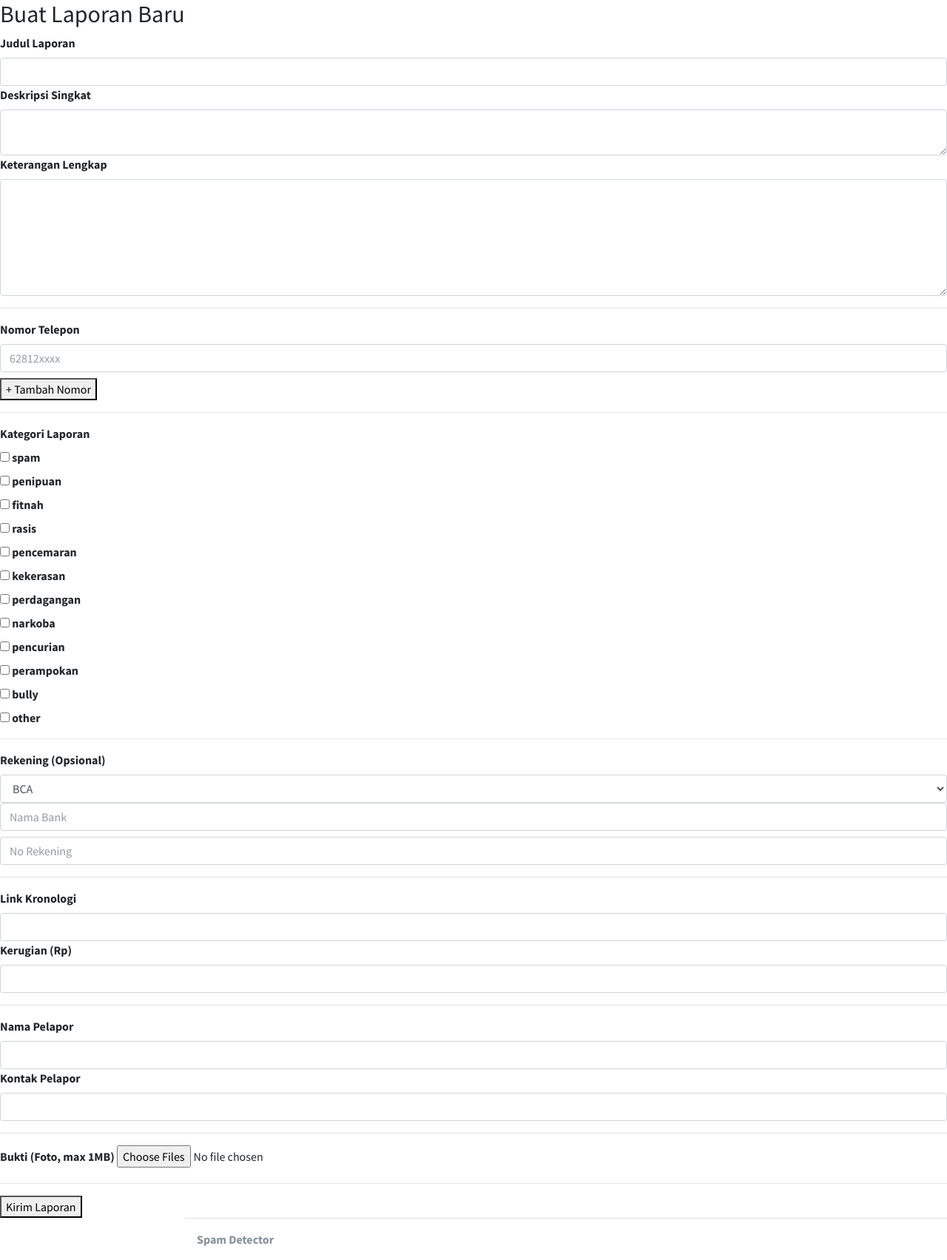
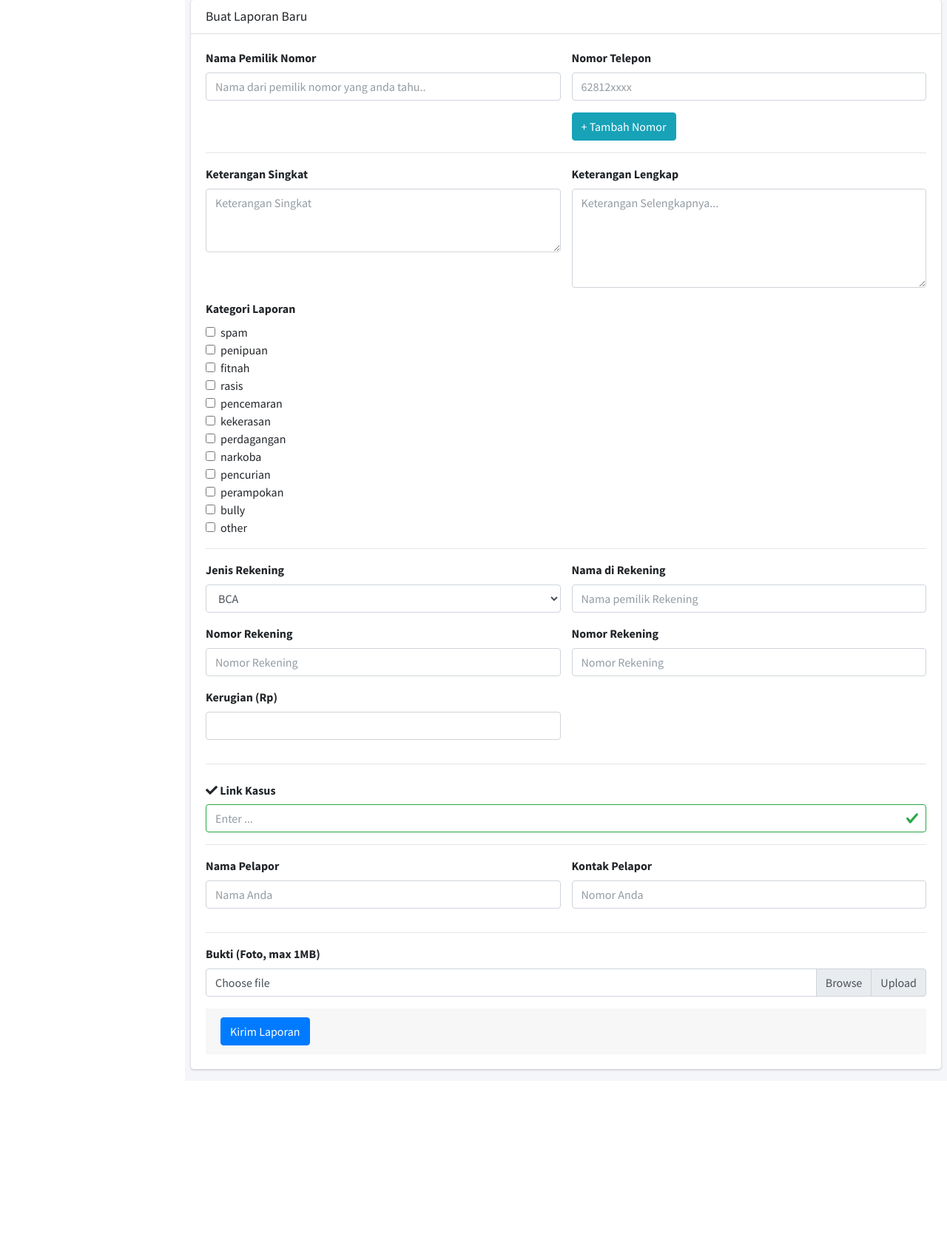
Before and after one commit to Bluecozza/ceknomor, a PHP site: page /report_new.php in a window 1280 px wide. Shown: the whole page at 74% size. After the commit the page ends 1448 px from the top, so only its background shows below. Run offline with PHP 8.4, Linux system fonts and the light colour scheme; data comes from the database, SQL or seed files in the repository; some libraries are stand-ins or nearby versions.

Commit message:
minor fix

```diff
--- a/admin/numbers.php
+++ b/admin/numbers.php
@@ -1,5 +1,5 @@
-<?php require_once __DIR__ . '/layout/header.php'; ?>
-<?php require_once __DIR__ . '/layout/sidebar.php'; ?>
+<?php require_once __DIR__ . '/_header.php'; ?>
+<?php require_once __DIR__ . '/_sidebar.php'; ?>
 <div class="content-wrapper p-3">
 
 <section class="content-header">
@@ -60,4 +60,4 @@ load();
 </section>
 
 </div>
-<?php require_once __DIR__ . '/layout/footer.php'; ?>
+<?php require_once __DIR__ . '/_footer.php'; ?>
--- a/footer.php
+++ b/footer.php
@@ -1,7 +1,8 @@
-<footer class="main-footer">
-  <strong>Spam Detector</strong>
-</footer>
-
+        </div>
+        <!-- /.row -->
+      </div><!-- /.container-fluid -->
+    </section>
+</div>
 </div>
 
 <!-- jQuery -->
--- a/header.php
+++ b/header.php
@@ -28,3 +28,7 @@
 </head>
 <body class="hold-transition sidebar-mini layout-fixed">
 <div class="wrapper">
+<div class="content-wrapper">
+    <section class="content">
+      <div class="container-fluid">
+        <div class="row">
--- a/report_new.php
+++ b/report_new.php
@@ -4,64 +4,82 @@ require_once __DIR__ . '/core/db.php';
 $raw = $_REQUEST['in'] ?? '';
 
 ?>
-<div class="page">
-<h2>Buat Laporan Baru</h2>
-
+            <!-- general form elements disabled -->
+            <div class="card ">
+              <div class="card-header">
+                <h3 class="card-title">Buat Laporan Baru</h3>
+              </div>
+              <!-- /.card-header -->
+              <div class="card-body">
                 <form id="reportForm" enctype="multipart/form-data">
-
+                  <div class="row">
 					<!-- ===================== -->
-<!-- INFORMASI UTAMA -->
+					<!-- NAMA  -->
 					<!-- ===================== -->
-
-<label>Judul Laporan</label>
-<input type="text" name="title" class="form-control" required maxlength="150">
-
-<label>Deskripsi Singkat</label>
-<textarea name="description" class="form-control" required></textarea>
-
-<label>Keterangan Lengkap</label>
-<textarea name="full_description" class="form-control" rows="6"></textarea>
-
-<hr>
+                    <div class="col-sm-6">
+                      <!-- text input -->
+                      <div class="form-group">
+                        <label>Nama Pemilik Nomor</label>
+                        <input type="text" name="title" class="form-control " placeholder="Nama dari pemilik nomor yang anda tahu..">
+                      </div>
+                    </div>
 
 					<!-- ===================== -->
 					<!-- NOMOR TELEPON -->
 					<!-- ===================== -->
-
+                    <div class="col-sm-6">
+                      <div class="form-group" id="phoneList">
                         <label>Nomor Telepon</label>
-<div id="phoneList">
                         <input type="text" name="phones[]" class="form-control mb-2" value="<?php echo $raw;?>" placeholder="62812xxxx" required>
                       </div>
-<button type="button" onclick="addPhone()">+ Tambah Nomor</button>
-
+					  <button type="button" class="btn btn-info" onclick="addPhone()">+ Tambah Nomor</button>
+                    </div>
+                  </div>
 <hr>
-
+					<!-- ===================== -->
+					<!-- INFORMASI UTAMA -->
+					<!-- ===================== -->
+                  <div class="row">
+                    <div class="col-sm-6">
+                      <!-- textarea -->
+                      <div class="form-group">
+                        <label>Keterangan Singkat</label>
+                        <textarea name="description" class="form-control" rows="3" placeholder="Keterangan Singkat"></textarea>
+                      </div>
+                    </div>
+                    <div class="col-sm-6">
+                      <div class="form-group">
+                        <label>Keterangan Lengkap</label>
+                        <textarea name="full_description" class="form-control" rows="5" placeholder="Keterangan Selengkapnya..."></textarea>
+                      </div>
+                    </div>
+                  </div>
 					<!-- ===================== -->
 					<!-- KATEGORI -->
 					<!-- ===================== -->
-
-<label>Kategori Laporan</label>
-<div id="categories">
+                      <div class="form-group"><label>Kategori Laporan</label>
 					<?php
 					$db = db();
 					$cats = $db->query("SELECT id,name FROM categories ORDER BY id")->fetchAll();
 					foreach ($cats as $c) {
-  echo "<label style='display:block'>
-    <input type='checkbox' name='categories[]' value='{$c['id']}'> {$c['name']}
-  </label>";
+					  echo "<div class='form-check'>
+					  <label class='form-check-label'>
+						<input class='form-check-input' type='checkbox' name='categories[]' value='{$c['id']}' /> {$c['name']}
+					  </label>
+					  </div>";
 					}
 					?>
                       </div>
-
 <hr>
-
 					<!-- ===================== -->
 					<!-- REKENING -->
 					<!-- ===================== -->
-
-<label>Rekening (Opsional)</label>
+                  <div class="row">
+                    <div class="col-sm-6">
+                      <!-- text input -->
+                      <div class="form-group">
+					  <label>Jenis Rekening</label>
 							<select id="bank_type" name="bank_type"  class="form-control">
-
 							<?php
 							$types = $db->query("SELECT DISTINCT bank_type FROM report_bank_accounts ORDER BY bank_type")->fetchAll();
 							foreach ($types as $c) {
@@ -69,47 +87,85 @@ foreach ($types as $c) {
 							}
 							?>
 							</select>
-<input type="text" name="bank_name" placeholder="Nama Bank" class="form-control mb-2">
-<input type="text" name="account_number" placeholder="No Rekening" class="form-control">
-
+                      </div>
+                    </div>
+                    <div class="col-sm-6">
+                      <!-- text input -->
+                      <div class="form-group">
+                        <label>Nama di Rekening</label>
+                        <input type="text" name="bank_name" class="form-control" placeholder="Nama pemilik Rekening">
+                      </div>
+                    </div>
+                    <div class="col-sm-6">
+                      <!-- text input -->
+                      <div class="form-group">
+                        <label>Nomor Rekening</label>
+                        <input type="text" name="account_number" class="form-control" placeholder="Nomor Rekening">
+                      </div>
+                    </div>
+                    <div class="col-sm-6">
+                      <!-- text input -->
+                      <div class="form-group">
+                        <label>Nomor Rekening</label>
+                        <input type="text" name="account_number" class="form-control" placeholder="Nomor Rekening">
+                      </div>
+                    </div>
+                    <div class="col-sm-6">
+                      <!-- text input -->
+                      <div class="form-group">
+                        <label>Kerugian (Rp)</label>
+                        <input type="number" name="loss_amount" class="form-control">
+                      </div>
+                    </div>
+                  </div>
 <hr>
-
 					<!-- ===================== -->
 					<!-- INFORMASI TAMBAHAN -->
 					<!-- ===================== -->
-
-<label>Link Kronologi</label>
-<input type="url" name="chronology_link" class="form-control">
-
-<label>Kerugian (Rp)</label>
-<input type="number" name="loss_amount" class="form-control">
-
+                  <div class="form-group">
+                    <label class="col-form-label" for="inputSuccess"><i class="fas fa-check"></i> Link Kasus</label>
+                    <input type="url" name="chronology_link" class="form-control is-valid" id="inputSuccess" placeholder="Enter ...">
+                  </div>
 <hr>
-
 					<!-- ===================== -->
 					<!-- PELAPOR -->
 					<!-- ===================== -->
-
+                  <div class="row">
+                    <div class="col-sm-6">
+                      <!-- text input -->
+                      <div class="form-group">
                         <label>Nama Pelapor</label>
-<input type="text" name="reporter_name" class="form-control">
-
+                        <input type="text" name="reporter_name" class="form-control " placeholder="Nama Anda">
+                      </div>
+                    </div>
+                    <div class="col-sm-6">
+                      <div class="form-group" id="phoneList">
                         <label>Kontak Pelapor</label>
-<input type="text" name="reporter_contact" class="form-control">
-
+                        <input type="text" name="reporter_contact" class="form-control mb-2" placeholder="Nomor Anda" required>
+                      </div>
+                    </div>
+                  </div>
 <hr>
-
 					<!-- ===================== -->
 					<!-- ATTACHMENT -->
 					<!-- ===================== -->
-
-<label>Bukti (Foto, max 1MB)</label>
-<input type="file" name="attachments[]" accept="image/*" multiple>
-
-<hr>
-
-<button type="submit">Kirim Laporan</button>
-
+                  <div class="form-group">
+                    <label for="datafile">Bukti (Foto, max 1MB)</label>
+                    <div class="input-group">
+                      <div class="custom-file">
+                        <input type="file" class="custom-file-input" name="attachments[]" id="datafile" accept="image/*" multiple>
+                        <label class="custom-file-label" for="datafile">Choose file</label>
+                      </div>
+                      <div class="input-group-append">
+                        <span class="input-group-text">Upload</span>
+                      </div>
+                    </div>
+                  </div>
+                <div class="card-footer">
+                  <button type="submit" class="btn btn-primary">Kirim Laporan</button>
+                </div>
                 </form>
+              </div>
             </div>
 
 <script src="/assets/report.js"></script>
```
Lines whose indentation alone changed are shown as unchanged.
